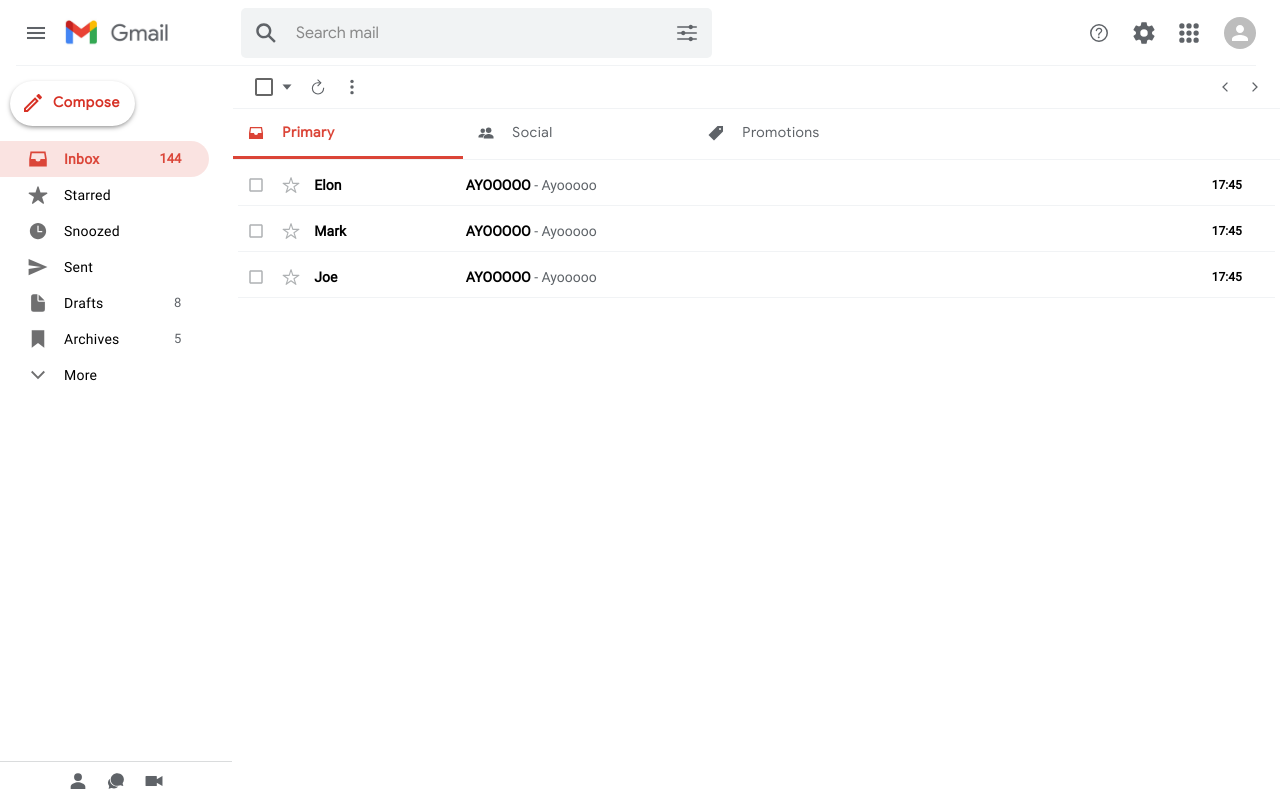
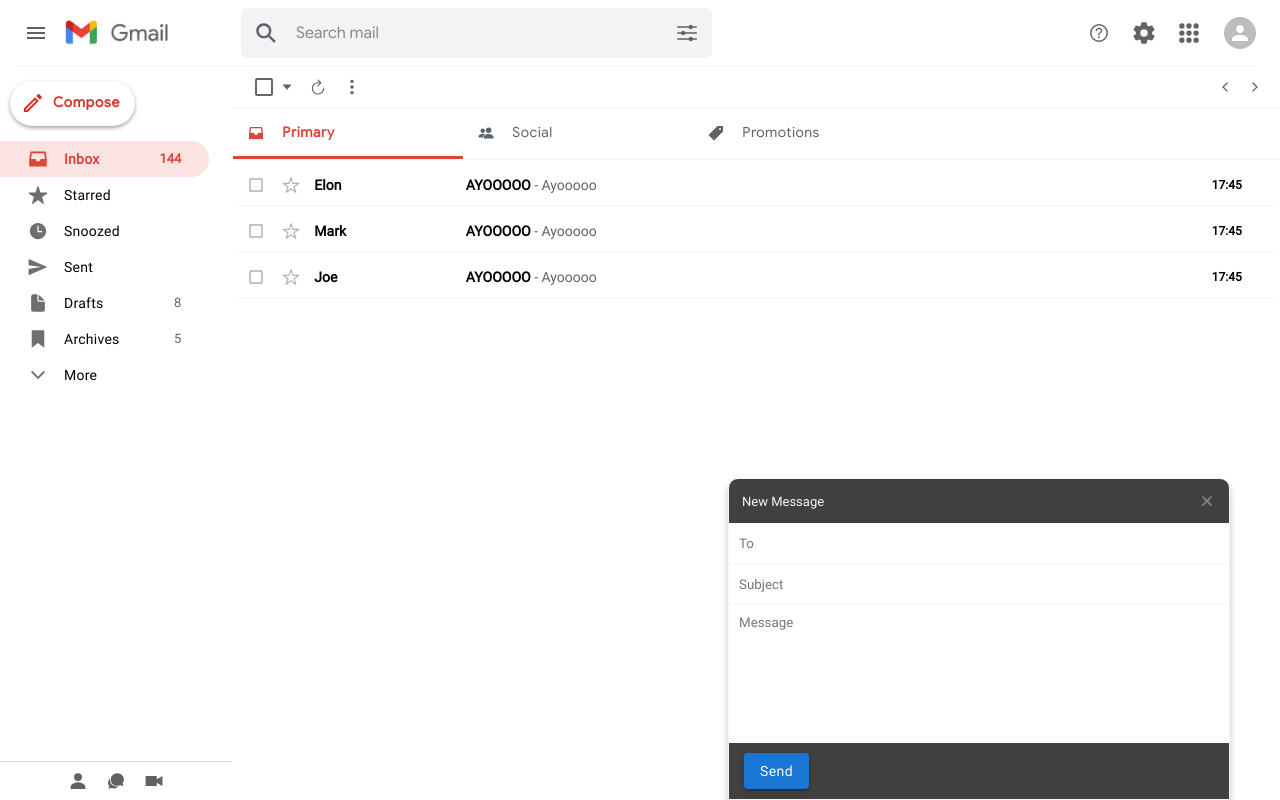
Before and after one commit to anushkachauhxn/gmail-clone, a React (Create React App) app: page / in a window 1280 px wide. Built offline with nearby package versions, Linux system fonts and the light colour scheme.

Commit message:
Building the SendMail Component

```diff
--- a/package.json
+++ b/package.json
@@ -13,6 +13,7 @@
     "@testing-library/user-event": "^7.2.1",
     "react": "^17.0.2",
     "react-dom": "^17.0.2",
+    "react-hook-form": "^7.24.2",
     "react-redux": "^7.2.6",
     "react-router-dom": "5.2.0",
     "react-scripts": "5.0.0"
--- a/src/App.js
+++ b/src/App.js
@@ -5,6 +5,7 @@
 import Sidebar from './components/Sidebar';
 import EmailList from './components/EmailList';
 import Mail from './components/Mail';
+import SendMail from './SendMail';
 
 function App() {
   return (
@@ -25,6 +26,8 @@
             </Route>
           </Switch>
         </div>
+
+        <SendMail />
       </div>
     </Router>
   );
--- /dev/null
+++ b/src/SendMail.css
@@ -0,0 +1,69 @@
+.sendMail {
+  position: absolute;
+  bottom: 0;
+  right: 50px;
+
+  width: 40%;
+  max-width: 500px;
+  height: 40%;
+  display: flex;
+  flex-direction: column;
+
+  border: 1px solid whitesmoke;
+  border-radius: 10px 10px 0 0;
+  background: #404040;
+  box-shadow: 0 5px 7px 0 rgba(0, 0, 0, 0.24);
+}
+
+.sendMail__header {
+  padding: 13px;
+  display: flex;
+  justify-content: space-between;
+  align-items: center;
+}
+.sendMail__header h3 {
+  font-size: 13px;
+  font-weight: 500;
+  color: whitesmoke;
+}
+.sendMail__header ion-icon {
+  font-size: 18px;
+  color: #888;
+  cursor: pointer;
+}
+
+.sendMail form {
+  flex: 1;
+  display: flex;
+  flex-direction: column;
+  position: relative;
+}
+.sendMail form input {
+  padding: 10px;
+  height: 20px;
+  border: none;
+  outline: none;
+  border-bottom: 1px solid whitesmoke;
+}
+.sendMail form textarea {
+  flex: 1;
+  padding: 10px;
+  border: none;
+  outline: none;
+  resize: none;
+}
+
+.sendMail__send {
+  margin: 10px 15px !important;
+  text-transform: capitalize !important;
+}
+
+.sendMail__error {
+  position: absolute;
+  bottom: 58px;
+  padding: 2px 12px 6px;
+  background: white;
+  color: red;
+  font-size: 12px;
+  text-align: right;
+}
--- /dev/null
+++ b/src/SendMail.js
@@ -0,0 +1,58 @@
+import React from 'react';
+import { Button } from '@mui/material';
+import { useForm } from 'react-hook-form';
+import './SendMail.css';
+
+function SendMail() {
+    const { register, handleSubmit, watch, formState: { errors } } = useForm();
+    const onSubmit = (formData) => {
+        console.log(formData)
+    };
+
+    return (
+        <div className="sendMail">
+            <div className="sendMail__header">
+                <h3>New Message</h3>
+                <ion-icon className="sendMail__close" name="close-sharp"></ion-icon>
+            </div>
+
+            <form onSubmit={handleSubmit(onSubmit)}>
+                <input
+                    name="to"
+                    placeholder="To"
+                    type="text"
+                    {...register("to", { required: true })}
+                />
+
+                <input
+                    name="subject"
+                    placeholder="Subject"
+                    type="text"
+                    {...register("subject", { required: true })}
+                />
+
+                <textarea
+                    name="message"
+                    placeholder="Message"
+                    {...register("message", { required: true })}
+                ></textarea>
+
+                {(errors.to || errors.subject || errors.message) &&
+                    <p className="sendMail__error">All fields are required</p>}
+
+                <div className="sendMail__options">
+                    <Button
+                        className="sendMail__send"
+                        variant="contained"
+                        color="primary"
+                        type="submit"
+                    >
+                        Send
+                    </Button>
+                </div>
+            </form>
+        </div>
+    );
+}
+
+export default SendMail;
```
Also changed, not shown: 2 other files (tests, documents, lock files or other folders).
